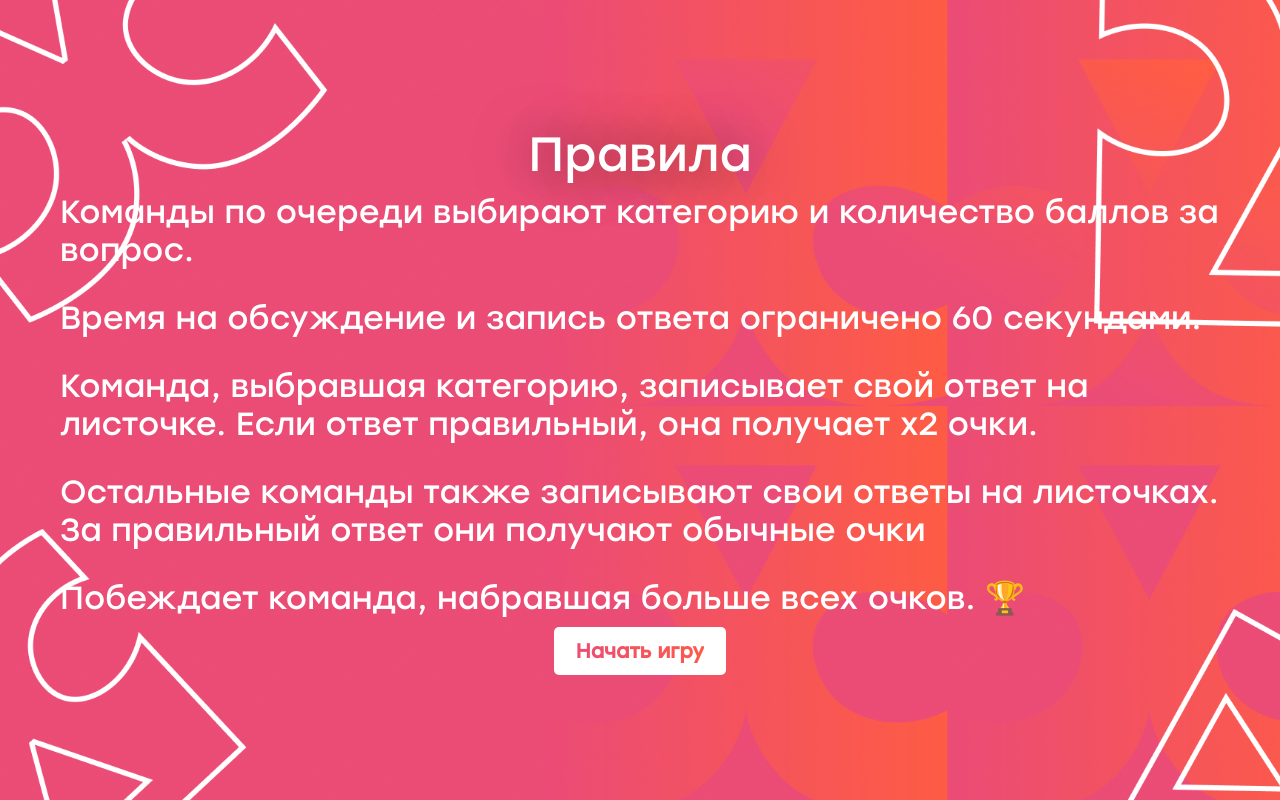
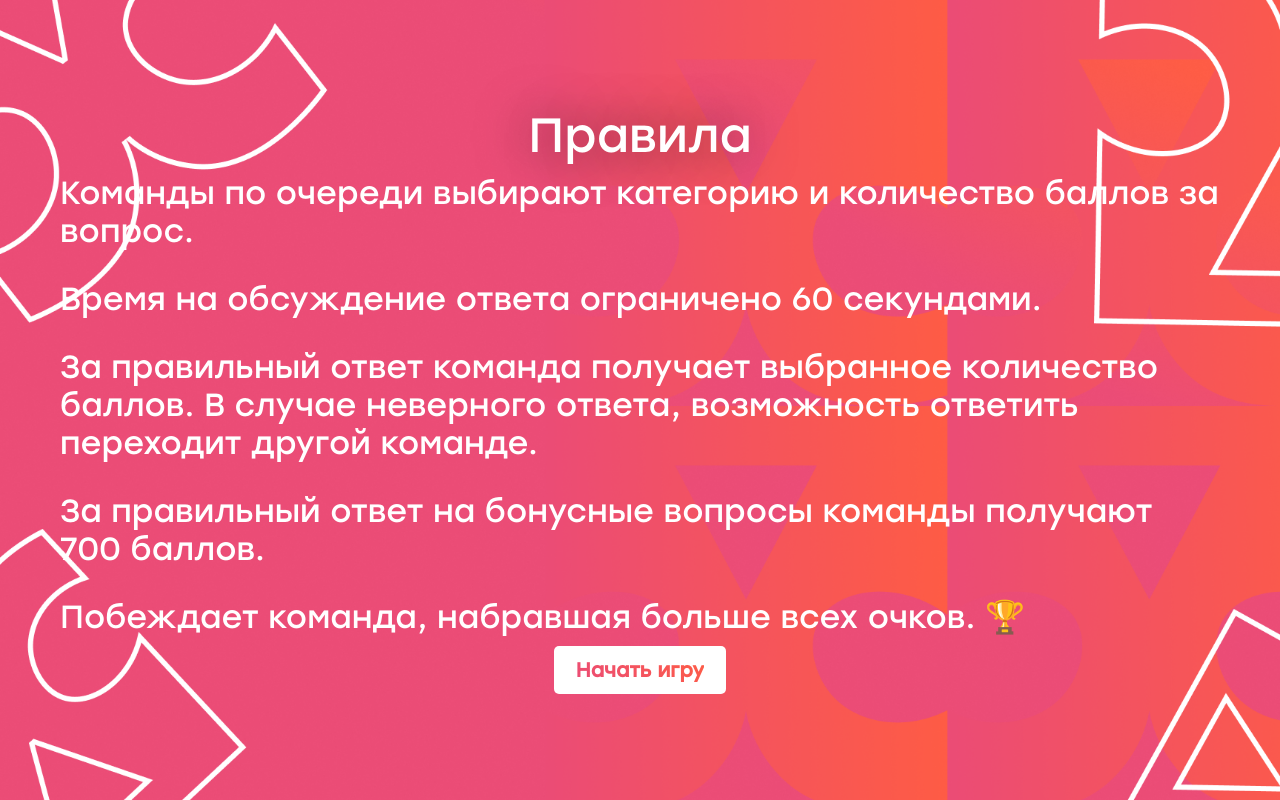
Before and after one commit to PosikBoy/rso-game, a Next.js app: page /rules in a window 1280 px wide. Built offline with nearby package versions, Linux system fonts and the light colour scheme.

Commit message:
Обновил правила и бонусные вопросы

```diff
--- a/src/app/rules/page.tsx
+++ b/src/app/rules/page.tsx
@@ -19,20 +19,19 @@ export default function Home() {
               </span>
             </li>
             <li className={styles["rules__item"]}>
+              <span>Время на обсуждение ответа ограничено 60 секундами.</span>
+            </li>
+            <li className={styles["rules__item"]}>
               <span>
-                Время на обсуждение и запись ответа ограничено 60 секундами.
+                За правильный ответ команда получает выбранное количество
+                баллов. В случае неверного ответа, возможность ответить
+                переходит другой команде.
               </span>
             </li>
             <li className={styles["rules__item"]}>
               <span>
-                Команда, выбравшая категорию, записывает свой ответ на листочке.
-                Если ответ правильный, она получает х2 очки.
-              </span>
-            </li>
-            <li className={styles["rules__item"]}>
-              <span>
-                Остальные команды также записывают свои ответы на листочках. За
-                правильный ответ они получают обычные очки
+                За правильный ответ на бонусные вопросы команды получают 700
+                баллов.
               </span>
             </li>
             <li className={styles["rules__item"]}>
--- a/src/data/data.ts
+++ b/src/data/data.ts
@@ -91,9 +91,9 @@ const data: Question[] = [
   {
     id: 6,
     value: "Бонус",
-    question: "Бонусный раунд",
+    question: "Какая сипелка самая любимая у Веры Коршуновой?",
     categoryName: "Вожатство",
-    answer: "Даже презентация не знает ответ на этот вопрос...",
+    answer: 'У Веры любимая сипелка это "Я равен небу"',
     isAnswered: false,
     config: { questionImage: null, answerImage: null, time: 30 },
   },
@@ -150,9 +150,9 @@ const data: Question[] = [
   {
     id: 12,
     value: "Бонус",
-    question: "Бонусный раунд",
+    question: "Какой любимый возраст детей у Юлии Чирковой?",
     categoryName: "Дети",
-    answer: "Даже презентация не знает ответ на этот вопрос...",
+    answer: "Любимый возраст у Юлии Чирковой это старший!",
     isAnswered: false,
     config: { questionImage: null, answerImage: null, time: 30 },
   },
@@ -207,9 +207,9 @@ const data: Question[] = [
   {
     id: 18,
     value: "Бонус",
-    question: "Бонусный раунд",
+    question: "Какое любимое мероприятие в лагере у Алисы Технозарядовой?",
     categoryName: "Лагерь",
-    answer: "Даже презентация не знает ответ на этот вопрос...",
+    answer: 'Её любимое мероприятие это "обнимашки"',
     isAnswered: false,
     config: { questionImage: null, answerImage: null, time: 30 },
   },
@@ -264,7 +264,7 @@ const data: Question[] = [
   {
     id: 24,
     value: "Бонус",
-    question: "Бонусный раунд",
+    question: "Какая любимая песня у Дарьи Казмалы?",
     categoryName: "Песни",
     answer: "Даже презентация не знает ответ на этот вопрос...",
     isAnswered: false,
@@ -322,9 +322,9 @@ const data: Question[] = [
   {
     id: 30,
     value: "Бонус",
-    question: "Бонусный раунд",
+    question: "Какое любимое мероприятие в РСО у Артёма Сорокина?",
     categoryName: "Отряды",
-    answer: "Даже презентация не знает ответ на этот вопрос...",
+    answer: "ДеТали",
     isAnswered: false,
     config: { questionImage: null, answerImage: null, time: 30 },
   },
```
